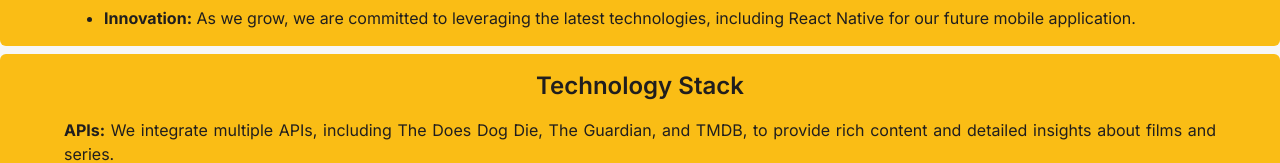
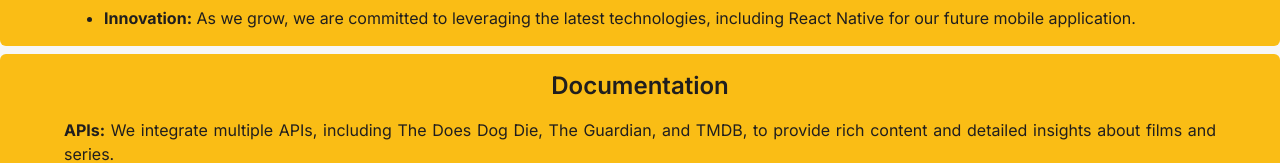
Before and after one commit to IngridAkeida/do-not-mess-with-the-animals, a Next.js app: page /about-us in a window 1280 px wide. Shown: the part 1264-1427 px from the top of the page. Built offline with nearby package versions, Linux system fonts and the light colour scheme; no server answers; what tailwindcss-animated would draw is missing.

Commit message:
Refactor AboutUs page content and layout

```diff
--- a/src/app/about-us/page.jsx
+++ b/src/app/about-us/page.jsx
@@ -5,20 +5,20 @@
 
 const contentSections = [
   {
-    title: "Mission Statement",
+    title: 'Mission Statement',
     content: `Our mission is to create an inclusive platform that offers comprehensive insights into movies and series,
     specifically highlighting potential triggers such as animal violence and other sensitive content.
     We aim to empower viewers by providing the necessary information to make informed choices about their viewing experiences,
     ensuring they can enjoy entertainment without unexpected surprises.`
   },
   {
-    title: "Vision Statement",
+    title: 'Vision Statement',
     content: `We envision a world where every viewer can enjoy films and series with confidence, knowing they have access to detailed information
     about the content they are consuming. Our platform will be the leading resource for individuals seeking knowledge about entertainment,
     fostering a safe and enjoyable viewing environment for all.`
   },
   {
-    title: "Core Values",
+    title: 'Core Values',
     content: (
       <ul className='list-disc pl-10 space-y-2'>
         <li><strong>Transparency:</strong> We believe in offering clear and precise information about the content of movies and series, including potential triggers.</li>
@@ -30,7 +30,7 @@
     )
   },
   {
-    title: "Technology Stack",
+    title: 'Documentation',
     content: (
       <p>
         <strong>APIs:</strong> We integrate multiple APIs, including The Does Dog Die, The Guardian, and TMDB, to provide rich content and detailed insights about films and series.
@@ -40,7 +40,7 @@
     )
   },
   {
-    title: "Personal Motivation",
+    title: 'Personal Motivation',
     content: `The inspiration behind this application stems from my personal experiences of encountering unexpected triggers while watching films and series.
     Having faced distressing moments, such as scenes involving animal violence, I recognized the need for a resource that provides clear information about content warnings.`
   }
--- a/src/components/Main/CardLayout/CardLayout.jsx
+++ b/src/components/Main/CardLayout/CardLayout.jsx
@@ -20,13 +20,13 @@
           </div>
           <p className='text-xs pb-1'>{result.releaseYear}</p>
           {result.genre_ids && <p>Genre: {result.genre_ids}</p>}
-          <div className='text-sm flex gap-2 absolute bottom-2 sm:bottom-4 sm:left-12'>
+          {/* <div className='text-sm flex gap-2 absolute bottom-2 sm:bottom-4 sm:left-12'>
             <span onClick={handleAddClick} className='cursor-pointer'>
               {isAdded ? <FaCheck /> : <FaPlus />}
             </span>
             <IsFavoriteComponent itemId={result.id} />
             <FaPlay />
-          </div>
+          </div>  */}
           {/* ajustar esse componente asap */}
           {/* <div className=''>
             {result.additionalData && result.additionalData.length > 0 &&
```
